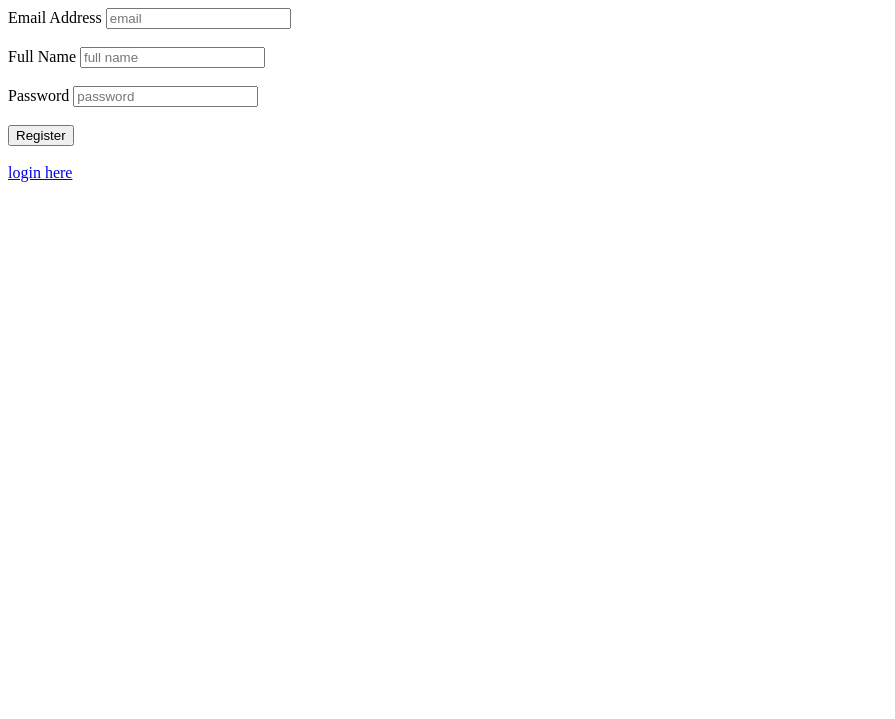
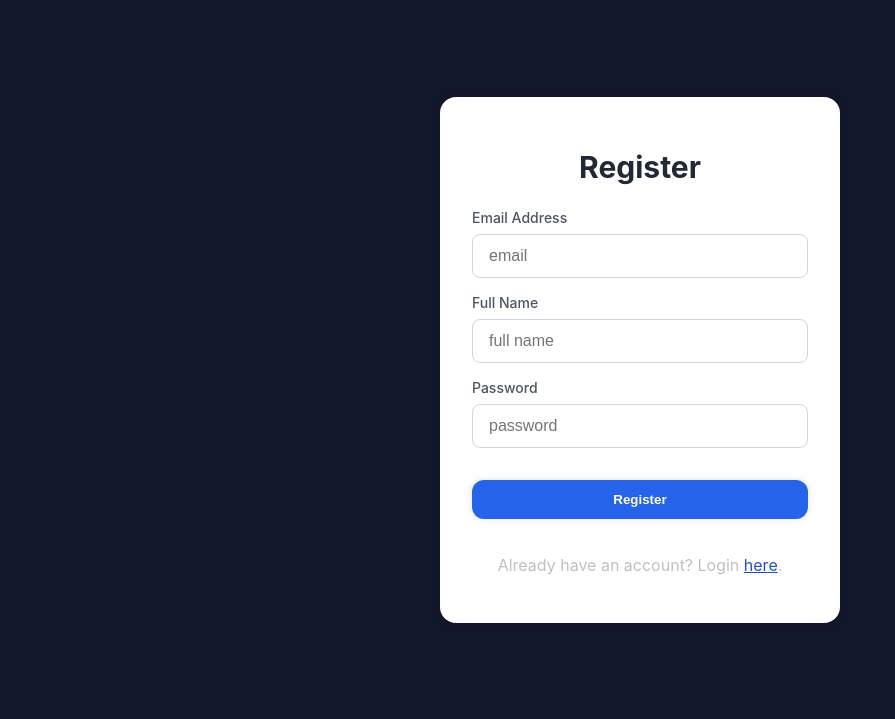
Before and after one commit to wasimsal7/vehicle-parking-app, a Flask app: page /register in a window 1280 px wide. Shown: the top 719 px of the page, without its empty margins (0-895 px from the left). Run offline with Flask 3, Linux system fonts and the light colour scheme.

Commit message:
added css

```diff
--- /dev/null
+++ b/static/styles.css
@@ -0,0 +1,91 @@
+body {
+  margin: 0;
+  font-family: -apple-system, BlinkMacSystemFont, "Segoe UI", Roboto, "Helvetica Neue", Arial, sans-serif;
+  background-color: #12182b;
+  color: #c0c0c0;
+}
+
+.center-content {
+  display: flex;
+  justify-content: center;
+  align-items: center;
+  min-height: calc(100vh - 5rem);
+  padding: 20px;
+  box-sizing: border-box;
+}
+
+.card {
+  background-color: #ffffff;
+  border-radius: 1rem;
+  box-shadow: 0 0 10px rgba(0, 0, 0, 0.1);
+  padding: 2rem;
+  width: 100%;
+  max-width: 400px;
+  box-sizing: border-box;
+  display: flex;
+  flex-direction: column;
+  align-items: center;
+}
+
+.card-title {
+  font-size: 1.875rem;
+  font-weight: 700;
+  color: #1f2937;
+  margin-bottom: 1.5rem;
+}
+
+.form-group {
+  margin-bottom: 1rem;
+  width: 100%;
+}
+
+.form-label {
+  display: block;
+  font-size: 0.875rem;
+  font-weight: 500;
+  color: #4b5563;
+  margin-bottom: 0.5rem;
+}
+
+.form-input {
+  width: 100%;
+  padding: 0.75rem 1rem;
+  border: 1px solid #d1d5db;
+  border-radius: 0.5rem;
+  font-size: 1rem;
+  color: #374151;
+  transition: border-color 0.15s ease-in-out, box-shadow 0.15s ease-in-out;
+  box-sizing: border-box;
+}
+
+.form-input:focus {
+  outline: none;
+  border-color: #2563eb;
+  box-shadow: 0 0 0 3px rgba(59, 130, 246, 0.5);
+}
+
+.form-button {
+  width: 100%;
+  padding: 0.75rem 1.5rem;
+  background-color: #2563eb;
+  color: #ffffff;
+  font-weight: 600;
+  border-radius: 0.75rem;
+  border: none;
+  cursor: pointer;
+  transition: background-color 0.2s ease-in-out;
+  box-shadow: 0 0 8px rgba(0, 0, 0, 0.1);
+  margin-top: 1rem;
+}
+
+.form-button:hover {
+  background-color: #1d4ed8;
+}
+
+a {
+  color:white;
+}
+
+.rl {
+  color:#1d4ed8;
+}
--- a/templates/register.html
+++ b/templates/register.html
@@ -4,26 +4,25 @@
   <meta charset="UTF-8">
   <meta name="viewport" content="width=device-width, initial-scale=1.0">
   <title>Register</title>
+  <link rel="stylesheet" href="/static/styles.css">
 </head>
-<body>
-  <form method="POST" action="{{ url_for('main.register') }}">
-    <div>
-      <label for="email">Email Address</label>
-      <input type="text" name="email" placeholder="email" required>
+<body class="center-content">
+  <form method="POST" action="{{ url_for('main.register') }}" class="card">
+    <h1 class="card-title">Register</h1>
+    <div class="form-group">
+      <label for="email" class="form-label">Email Address</label>
+      <input type="text" name="email" placeholder="email" class="form-input" required>
     </div>
-    <br>
-    <div>
-      <label for="fullname">Full Name</label>
-      <input type="text" name="fullname" placeholder="full name" required>
+    <div class="form-group">
+      <label for="fullname" class="form-label">Full Name</label>
+      <input type="text" name="fullname" placeholder="full name" class="form-input" required>
     </div>
-    <br>
-    <div>
-      <label for="password">Password</label>
-      <input type="password" name="password" placeholder="password" required>
+    <div class="form-group">
+      <label for="password" class="form-label">Password</label>
+      <input type="password" name="password" placeholder="password" class="form-input" required>
     </div>
-    <br>
-    <button type="submit">Register</button> <br> <br>
-    <a href="{{ url_for('main.login') }}">login here</a>
+    <button type="submit" class="form-button">Register</button> <br>
+    <p>Already have an account? Login <a href="{{ url_for('main.login') }}" class="rl">here</a>.</p>
   </form>
 </body>
 </html>
```
Also changed, not shown: templates/login.html (+12 -12 lines).
